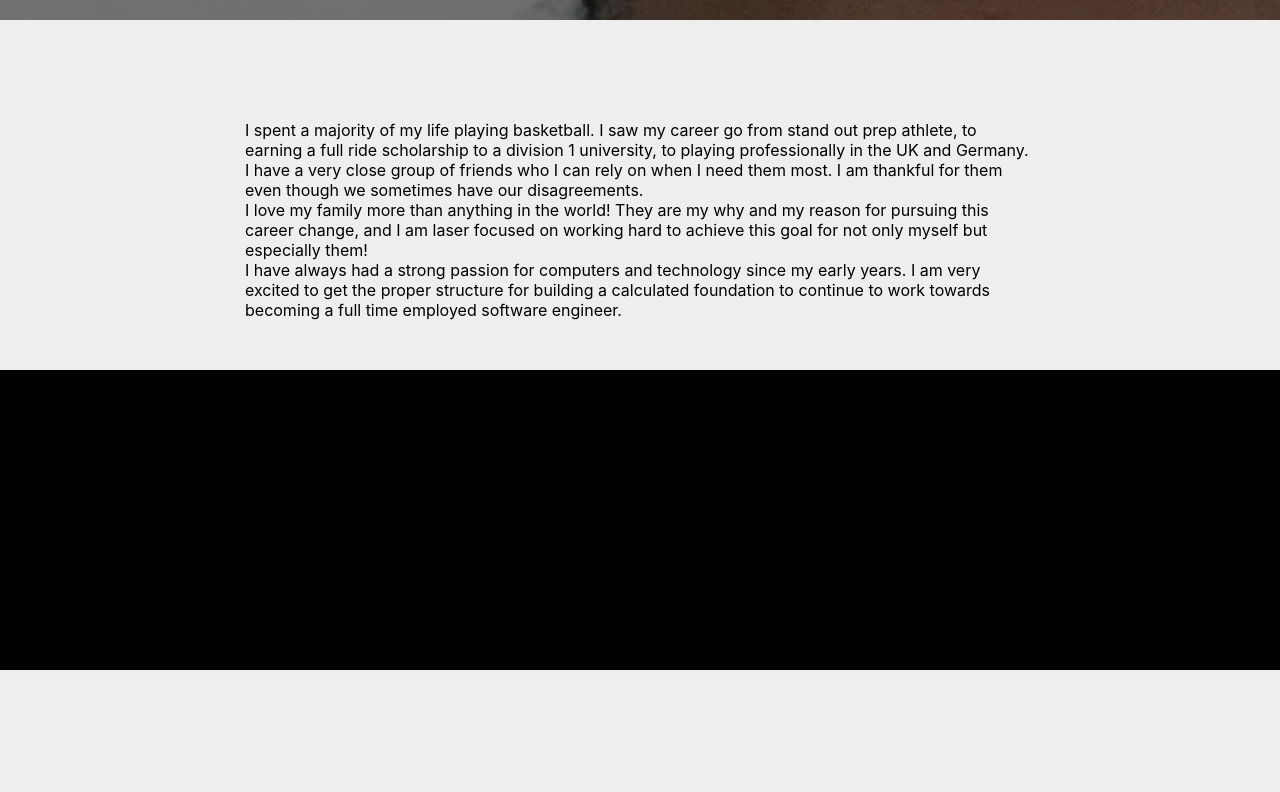
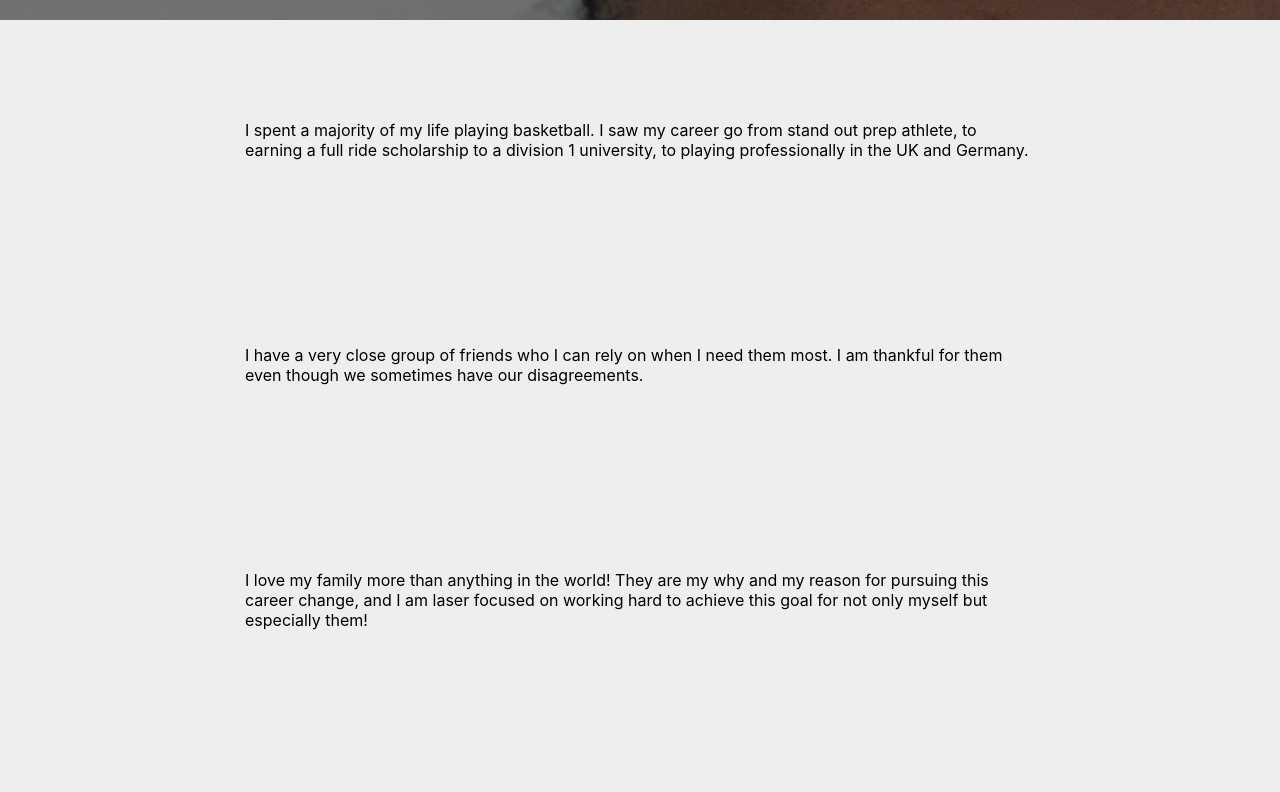
Before and after one commit to rayrooski/firstproject, a plain HTML site: page index.html in a window 1280 px wide. Shown: the part 780-1572 px from the top of the page. Before the commit the page ends 1450 px from the top, so only its background shows below. Drawn offline with Linux system fonts and the light colour scheme.

Commit message:
css edits

```diff
--- a/index.html
+++ b/index.html
@@ -18,7 +18,7 @@
     </header>
     <section class="content">
       <div>
-        <div class="image" src="images/ball.jpg" alt="Basketball">
+        <div class="basketball" src="./images/ball.jpg" alt="Basketball">
           <p>I spent a majority of my life playing basketball. I saw my career go
           from stand out prep athlete, to earning a full ride scholarship to a
           division 1 university, to playing professionally in the UK and
@@ -26,14 +26,14 @@
         </div>
 
 
-        <div class="image" src="images/friends.jpeg" alt="Friends">
+        <div class="friends" src="./images/friends.jpg" alt="Friends">
           <p>I have a very close group of friends who I can rely on when I need
           them most. I am thankful for them even though we sometimes have our
           disagreements.</p>
         </div>
 
 
-        <div class="image" src="images/family.jpeg" alt="Family">
+        <div class="family" src="./images/family.jpg" alt="Family">
           <p>I love my family more than anything in the world! They are my why and
           my reason for pursuing this career change, and I am laser focused on
           working hard to achieve this goal for not only myself but especially
@@ -41,7 +41,7 @@
         </div>
 
 
-        <div class="image" src="images/web.jpeg" alt="Why Web Dev?">
+        <div class="web" src="./images/web.jpg" alt="Why Web Dev?">
           <p>I have always had a strong passion for computers and technology since
           my early years. I am very excited to get the proper structure for
           building a calculated foundation to continue to work towards becoming
--- a/style2.css
+++ b/style2.css
@@ -10,7 +10,7 @@ body, h1, h2, h3, h4, p, a {
   font-weight: normal;
 }
 
-div {
+div class {
   box-sizing: border-box;
 }
 
@@ -74,6 +74,34 @@ div {
   object-fit: contain;
 }
 
+.basketball {
+  width: 100%;
+  margin-bottom: 25px;
+  height: 200px;
+  object-fit: contain;
+}
+
+.friends {
+  width: 100%;
+  margin-bottom: 25px;
+  height: 200px;
+  object-fit: contain;
+}
+
+.family {
+  width: 100%;
+  margin-bottom: 25px;
+  height: 200px;
+  object-fit: contain;
+}
+
+.web {
+  width: 100%;
+  margin-bottom: 25px;
+  height: 200px;
+  object-fit: contain;
+}
+
 .footer {
   display: flex;
   min-height: 300px;
```
Also changed, not shown: images/family.jpg (renamed from images/family.jpeg), images/friends.jpg (renamed from images/friends.jpeg), 2 other files.
